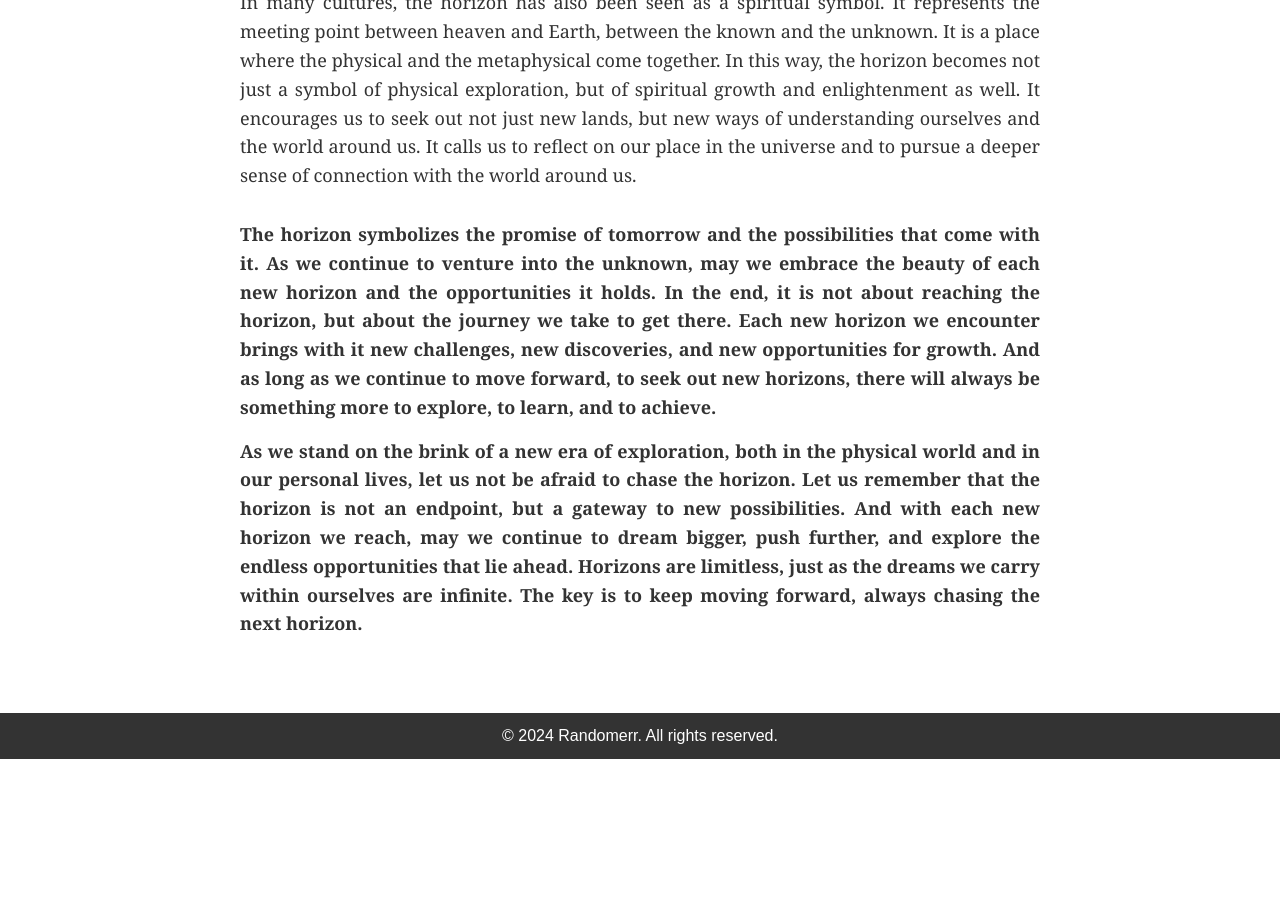
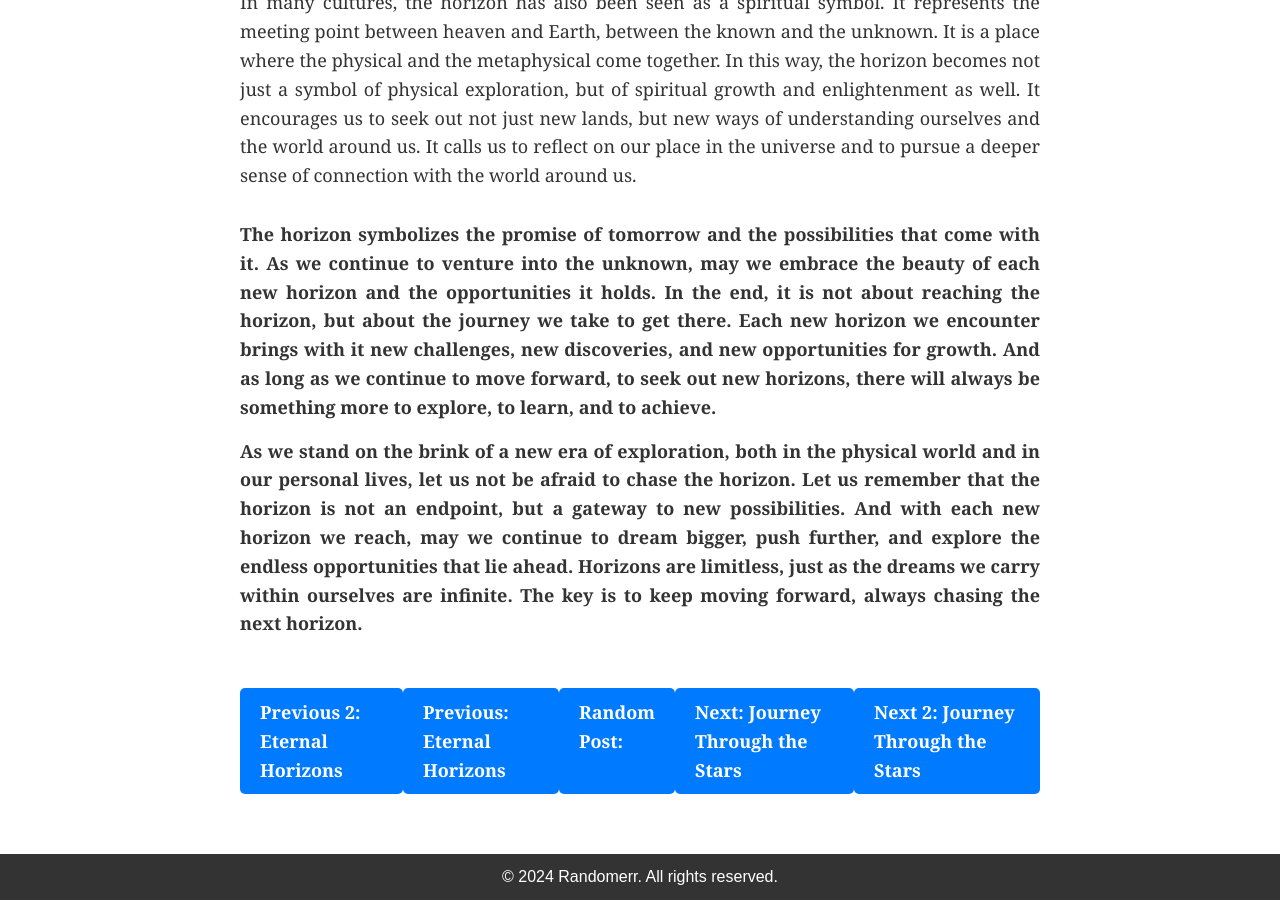
Before and after one commit to m-cochran/Randomerr, a Jekyll site: the page built from _posts/2024-08-19-eternal-horizons.md, in a window 1280 px wide and 900 px high, scrolled down 3312 px. Built offline with Jekyll 4.4.1, drawn with Linux system fonts in a browser that asks for light colours; before the commit the page ends 4071 px from its top, so only the background shows below that.

Commit message:
Update 2024-08-19-eternal-horizons.md

```diff
--- a/_posts/2024-08-19-eternal-horizons.md
+++ b/_posts/2024-08-19-eternal-horizons.md
@@ -61,6 +61,35 @@ thumbnail: "https://images.unsplash.com/photo-1720986073399-f5c24e020ca1?q=80&w=
 
 
 
+
+
+
+
+
+
+
+<div class="pagination">
+    <!-- Link to the previous two posts -->
+    {% if page.previous.previous %}
+        <a href="{{ page.previous.previous.url }}">Previous 2: {{ page.previous.previous.title }}</a>
+    {% endif %}
+    {% if page.previous %}
+        <a href="{{ page.previous.url }}">Previous: {{ page.previous.title }}</a>
+    {% endif %}
+
+    <!-- Link to a random post -->
+    {% assign posts_count = site.posts | size %}
+    {% assign random_index = site.posts | sample | index %}
+    <a href="{{ site.posts[random_index].url }}">Random Post: {{ site.posts[random_index].title }}</a>
+
+    <!-- Link to the next two posts -->
+    {% if page.next %}
+        <a href="{{ page.next.url }}">Next: {{ page.next.title }}</a>
+    {% endif %}
+    {% if page.next.next %}
+        <a href="{{ page.next.next.url }}">Next 2: {{ page.next.next.title }}</a>
+    {% endif %}
+</div>
 
 
 
```
